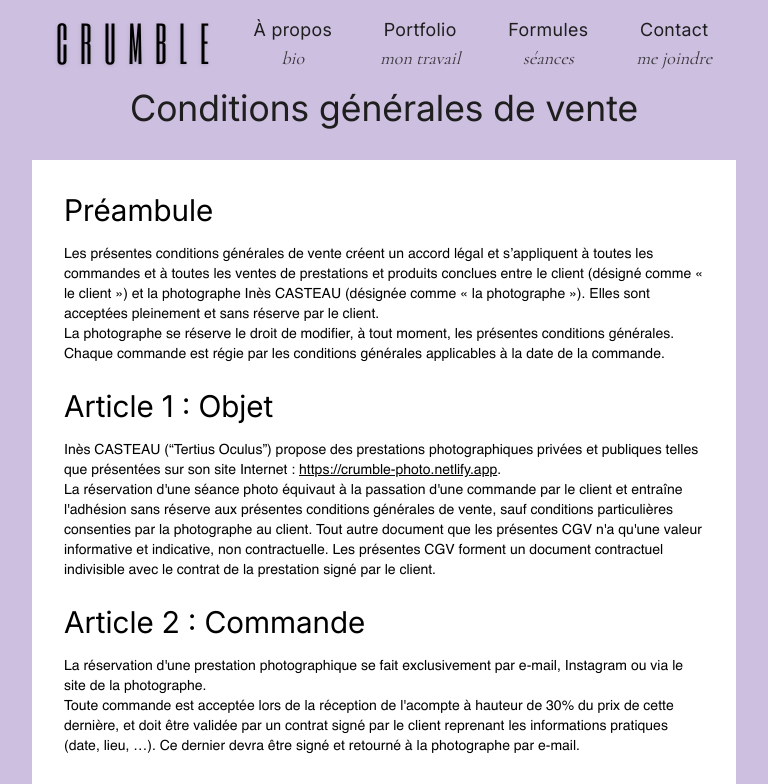
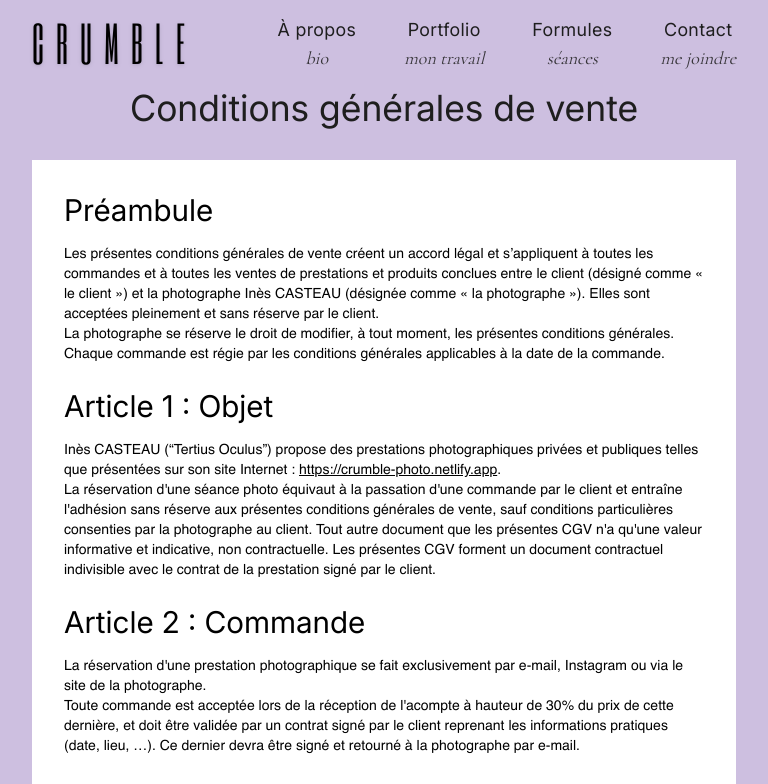
Before and after one commit to MathisGaudre/Crumble-Photographer, a Vue app: page /terms in a window 1280 px wide. Shown: the top 784 px of the page, without its empty margins (256-1024 px from the left). Built offline with nearby package versions, Linux system fonts and the light colour scheme.

Commit message:
~Header font & size

```diff
--- a/src/components/Header.vue
+++ b/src/components/Header.vue
@@ -1,11 +1,11 @@
 <template>
   <nav class="xl:mx-72 lg:mx-24 mx-0">
     <div
-      class="flex flex-col md:flex-row items-center justify-between md:px-6 py-4 gap-2 md:gap-0"
+      class="flex flex-col md:flex-row items-center justify-between py-4 gap-2 md:gap-0"
     >
       <a href="/"
         ><span
-          class="font-titre tracking-[12px] text-2xl md:text-[48px] leading-none drop-shadow"
+          class="font-titre tracking-[12px] text-3xl md:text-[48px] leading-none drop-shadow"
           >CRUMBLE</span
         ></a
       >
```
